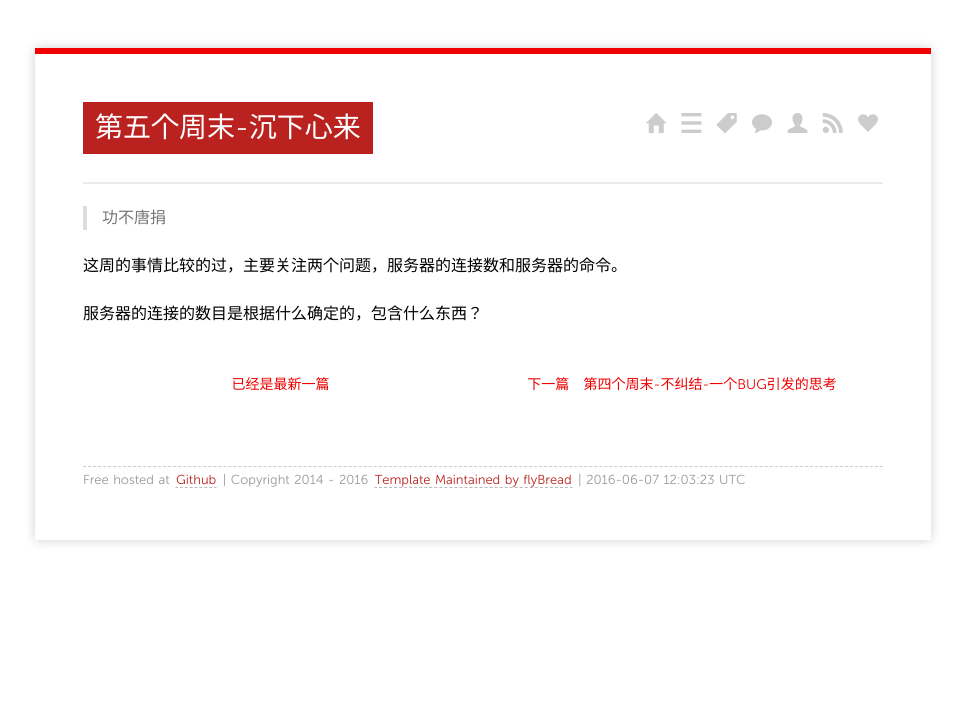
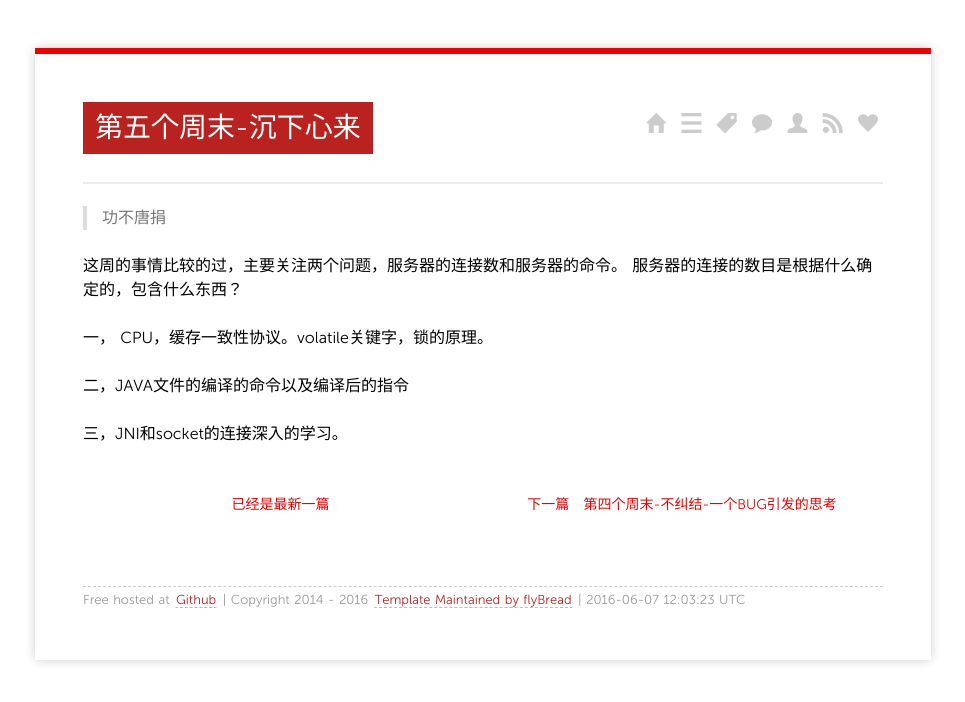
Before and after one commit to flyBread/flyBread.github.io, a Jekyll site: the page built from _posts/2016/2016-05-31-5.md, in a window 1280 px wide. Shown: the top 702 px of the page, without its empty margins (157-1122 px from the left). Built offline with Jekyll 4.4.1, drawn with Linux system fonts in a browser that asks for light colours; nearby versions of some CDN libraries; Markdown is read by kramdown in place of the engine named in the settings; comment, search, counter and statistics services are not loaded.

Commit message:
第五个周末

```diff
--- a/_posts/2016/2016-05-31-5.md
+++ b/_posts/2016/2016-05-31-5.md
@@ -9,5 +9,13 @@ tags: [反省,庸人不自扰]
 > 功不唐捐
 
 这周的事情比较的过，主要关注两个问题，服务器的连接数和服务器的命令。
+服务器的连接的数目是根据什么确定的，包含什么东西？
 
-服务器的连接的数目是根据什么确定的，包含什么东西？
+一， CPU，缓存一致性协议。volatile关键字，锁的原理。
+
+
+
+二，JAVA文件的编译的命令以及编译后的指令
+
+
+三，JNI和socket的连接深入的学习。
```
